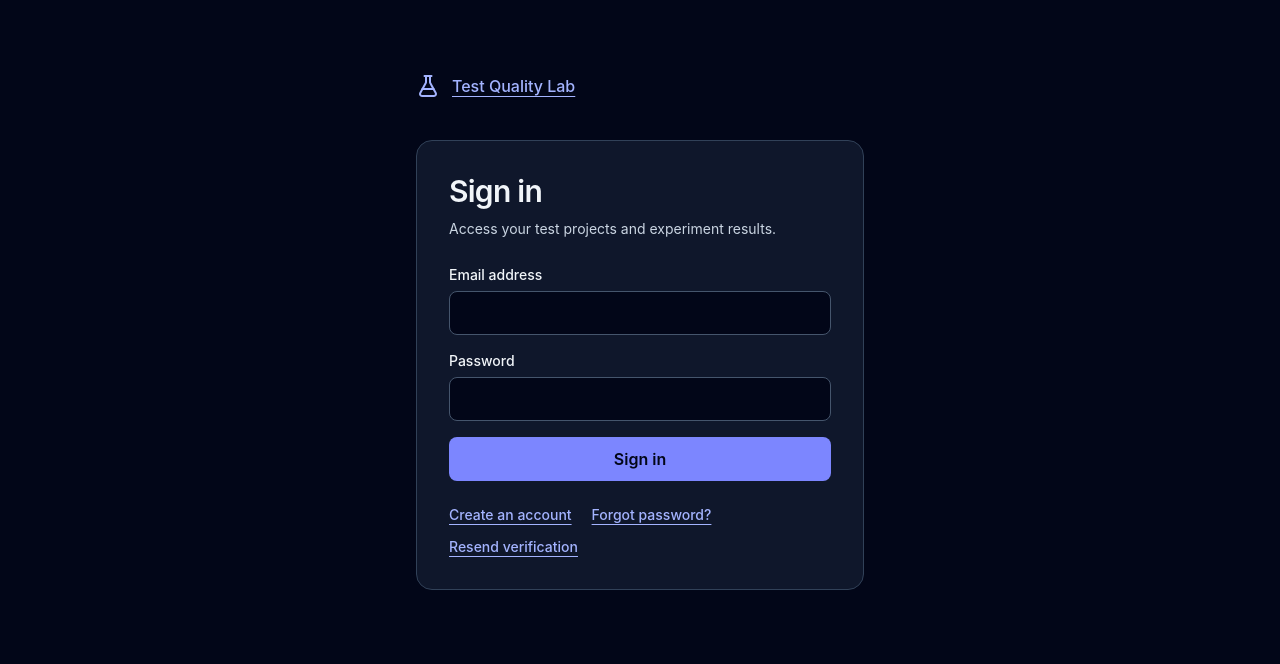
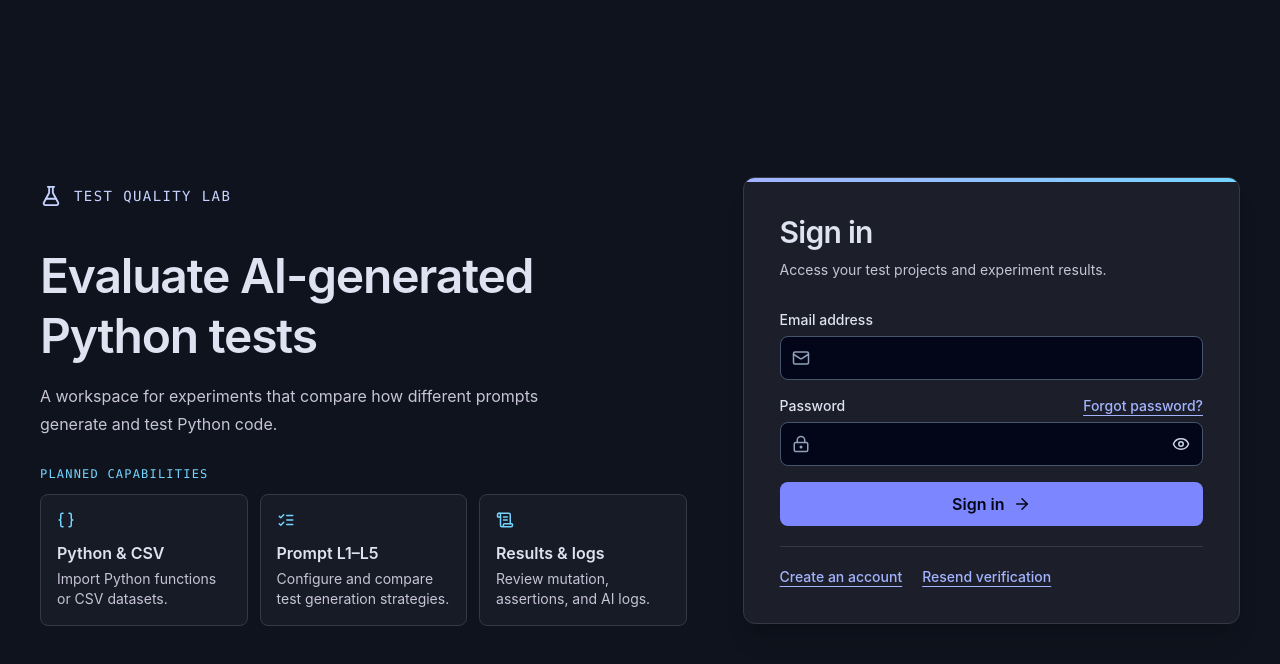
Before and after one commit to hienpham0344/Test-Quality-Lab, a React (Vite) app in the folder frontend/: page /login in a window 1280 px wide. Shown: the top 664 px of the page. Built offline with nearby package versions, Linux system fonts and the light colour scheme; no server answers.

Commit message:
feat(auth): redesign sign-in for Test Quality Lab

```diff
--- a/frontend/src/features/auth/AuthLayout.jsx
+++ b/frontend/src/features/auth/AuthLayout.jsx
@@ -23,14 +23,21 @@ export function AuthLayout({ title, description, children }) {
   )
 }
 
-export function AuthField({ name, label, error, hint, ...props }) {
+export function AuthField({ name, label, error, hint, icon: Icon, action, labelAction, ...props }) {
   const description = [hint && name + '-hint', error && name + '-error'].filter(Boolean).join(' ')
   return (
     <div className="space-y-1.5">
-      <label className="block text-sm font-medium" htmlFor={name}>{label}</label>
-      <input id={name} name={name} aria-invalid={Boolean(error)} aria-describedby={description || undefined}
-        className="min-h-11 w-full rounded-lg border border-slate-600 bg-slate-950 px-3 py-2 text-base focus-visible:outline-2 focus-visible:outline-offset-2 focus-visible:outline-indigo-300 aria-invalid:border-rose-400"
-        {...props} />
+      <div className="flex flex-wrap items-baseline justify-between gap-x-3">
+        <label className="block text-sm font-medium" htmlFor={name}>{label}</label>
+        {labelAction}
+      </div>
+      <div className="relative">
+        {Icon && <Icon size={18} aria-hidden="true" className="pointer-events-none absolute top-1/2 left-3 -translate-y-1/2 text-slate-400" />}
+        <input id={name} name={name} aria-invalid={Boolean(error)} aria-describedby={description || undefined}
+          className={`min-h-11 w-full rounded-lg border border-slate-600 bg-slate-950 px-3 py-2 text-base focus-visible:outline-2 focus-visible:outline-offset-2 focus-visible:outline-indigo-300 aria-invalid:border-rose-400 ${Icon ? 'pl-10' : ''} ${action ? 'pr-12' : ''}`}
+          {...props} />
+        {action}
+      </div>
       {hint && <p id={name + '-hint'} className="text-sm text-slate-300">{hint}</p>}
       {error && <p id={name + '-error'} className="text-sm text-rose-300">{error}</p>}
     </div>
--- a/frontend/src/features/auth/AuthPage.jsx
+++ b/frontend/src/features/auth/AuthPage.jsx
@@ -1,7 +1,9 @@
 import { useRef, useState } from 'react'
+import { ArrowRight, Eye, EyeOff, LockKeyhole, Mail } from 'lucide-react'
 import { Link, useLocation, useNavigate } from 'react-router-dom'
 import { AuthApiError, forgotPassword, login, register, requestVerification } from '../../services/api'
 import { AuthField, AuthLayout, authButton, authLink } from './AuthLayout'
+import { LoginLayout } from './LoginLayout'
 
 const screens = {
   login: { title: 'Sign in', description: 'Access your test projects and experiment results.', submit: 'Sign in', request: login },
@@ -23,6 +25,7 @@ export function AuthPage({ mode, onSignIn }) {
   const screen = screens[mode]
   const isLogin = mode === 'login'
   const isSignup = mode === 'signup'
+  const Layout = isLogin ? LoginLayout : AuthLayout
   const navigate = useNavigate()
   const location = useLocation()
   const busy = useRef(false)
@@ -30,6 +33,7 @@ export function AuthPage({ mode, onSignIn }) {
   const [message, setMessage] = useState('')
   const [pending, setPending] = useState(false)
   const [done, setDone] = useState(false)
+  const [showPassword, setShowPassword] = useState(false)
 
   async function submit(event) {
     event.preventDefault()
@@ -76,7 +80,7 @@ export function AuthPage({ mode, onSignIn }) {
   }
 
   return (
-    <AuthLayout title={screen.title} description={screen.description}>
+    <Layout title={screen.title} description={screen.description}>
       {isLogin && location.state?.expired && <p role="status" className="text-sm text-amber-200">Your session expired. Sign in again to continue.</p>}
       {isLogin && location.state?.returnTo && !location.state.expired && <p role="status" className="text-sm text-indigo-200">Sign in to open your projects.</p>}
       {isLogin && location.state?.logoutUnconfirmed && <p role="alert" className="text-sm text-amber-200">You signed out of this tab, but the server could not confirm sign-out.</p>}
@@ -92,23 +96,34 @@ export function AuthPage({ mode, onSignIn }) {
         </div>
       ) : (
         <form className="space-y-4" onSubmit={submit} noValidate>
-          <AuthField name="email" label="Email address" type="email" autoComplete="email" required error={errors.email} />
-          {(isLogin || isSignup) && <AuthField name="password" label="Password" type="password"
+          <AuthField name="email" label="Email address" type="email" autoComplete="email" required error={errors.email} icon={isLogin ? Mail : undefined} />
+          {(isLogin || isSignup) && <AuthField name="password" label="Password" type={showPassword ? 'text' : 'password'}
             autoComplete={isLogin ? 'current-password' : 'new-password'} required
+            icon={isLogin ? LockKeyhole : undefined}
+            labelAction={isLogin && <Link className={authLink + ' text-sm'} to="/forgot-password">Forgot password?</Link>}
+            action={isLogin && (
+              <button type="button" aria-label={showPassword ? 'Hide password' : 'Show password'}
+                onClick={() => setShowPassword((visible) => !visible)}
+                className="absolute inset-y-0 right-0 grid w-11 cursor-pointer place-items-center rounded-r-lg text-slate-300 hover:text-white focus-visible:outline-2 focus-visible:outline-indigo-300">
+                {showPassword ? <EyeOff size={18} aria-hidden="true" /> : <Eye size={18} aria-hidden="true" />}
+              </button>
+            )}
             hint={isSignup ? 'Use at least 12 characters.' : undefined} error={errors.password} />}
           {isSignup && <AuthField name="confirmation" label="Confirm password" type="password"
             autoComplete="new-password" required error={errors.confirmation} />}
           {message && <p role="alert" className="text-sm text-rose-300">{message}</p>}
-          <button className={authButton} disabled={pending} type="submit">{pending ? 'Please wait…' : screen.submit}</button>
+          <button className={authButton + (isLogin ? ' inline-flex items-center justify-center gap-2' : '')} disabled={pending} type="submit">
+            {pending ? 'Please wait…' : screen.submit}
+            {isLogin && !pending && <ArrowRight size={18} aria-hidden="true" />}
+          </button>
         </form>
       )}
       {isLogin ? (
-        <nav aria-label="Account options" className="flex flex-wrap gap-x-5 gap-y-3 text-sm">
+        <nav aria-label="Account options" className="flex flex-wrap gap-x-5 gap-y-3 border-t border-[#353944] pt-5 text-sm">
           <Link className={authLink} to="/signup">Create an account</Link>
-          <Link className={authLink} to="/forgot-password">Forgot password?</Link>
           <Link className={authLink} to="/resend-verification">Resend verification</Link>
         </nav>
       ) : !done && <Link className={authLink} to="/login">Back to sign in</Link>}
-    </AuthLayout>
+    </Layout>
   )
 }
--- /dev/null
+++ b/frontend/src/features/auth/LoginLayout.jsx
@@ -0,0 +1,46 @@
+import { Braces, FlaskConical, ListChecks, ScrollText } from 'lucide-react'
+import { Link } from 'react-router-dom'
+
+const capabilities = [
+  { title: 'Python & CSV', detail: 'Import Python functions or CSV datasets.', icon: Braces },
+  { title: 'Prompt L1–L5', detail: 'Configure and compare test generation strategies.', icon: ListChecks },
+  { title: 'Results & logs', detail: 'Review mutation, assertions, and AI logs.', icon: ScrollText },
+]
+
+export function LoginLayout({ title, description, children }) {
+  return (
+    <main className="min-h-screen bg-[#0f131d] text-[#dfe2f1]">
+      <div className="mx-auto grid min-h-screen max-w-[1440px] items-center gap-10 px-5 py-8 sm:px-10 sm:py-12 lg:grid-cols-[1.3fr_1fr] lg:gap-14">
+        <aside className="space-y-7">
+          <Link to="/" className="inline-flex min-h-11 items-center gap-3 font-mono text-sm uppercase tracking-widest text-indigo-200 hover:text-white focus-visible:outline-2 focus-visible:outline-offset-4 focus-visible:outline-indigo-300">
+            <FlaskConical size={22} aria-hidden="true" /> Test Quality Lab
+          </Link>
+          <div className="space-y-4">
+            <p className="max-w-xl text-3xl font-semibold leading-tight tracking-tight sm:text-5xl">Evaluate AI-generated Python tests</p>
+            <p className="max-w-lg leading-7 text-[#c7c4d7]">A workspace for experiments that compare how different prompts generate and test Python code.</p>
+          </div>
+          <section aria-label="Planned capabilities" className="hidden space-y-3 lg:block">
+            <p className="font-mono text-xs uppercase tracking-widest text-sky-300">Planned capabilities</p>
+            <ul className="grid grid-cols-3 gap-3">
+              {capabilities.map(({ title, detail, icon: Icon }) => (
+                <li key={title} className="rounded-lg border border-[#353944] bg-[#171b26] p-4">
+                  <Icon size={18} aria-hidden="true" className="mb-3 text-sky-300" />
+                  <h2 className="font-semibold">{title}</h2>
+                  <p className="mt-1 text-sm leading-5 text-[#c7c4d7]">{detail}</p>
+                </li>
+              ))}
+            </ul>
+          </section>
+        </aside>
+        <section aria-labelledby="login-title" className="relative mx-auto w-full max-w-lg overflow-hidden rounded-xl border border-[#353944] bg-[#1c1f2a] p-6 shadow-xl sm:p-9">
+          <div aria-hidden="true" className="absolute inset-x-0 top-0 h-1 bg-linear-to-r from-indigo-300 to-sky-300" />
+          <header className="mb-7 space-y-2">
+            <h1 id="login-title" className="text-3xl font-semibold tracking-tight">{title}</h1>
+            <p className="text-sm leading-6 text-[#c7c4d7]">{description}</p>
+          </header>
+          <div className="space-y-5">{children}</div>
+        </section>
+      </div>
+    </main>
+  )
+}
```
